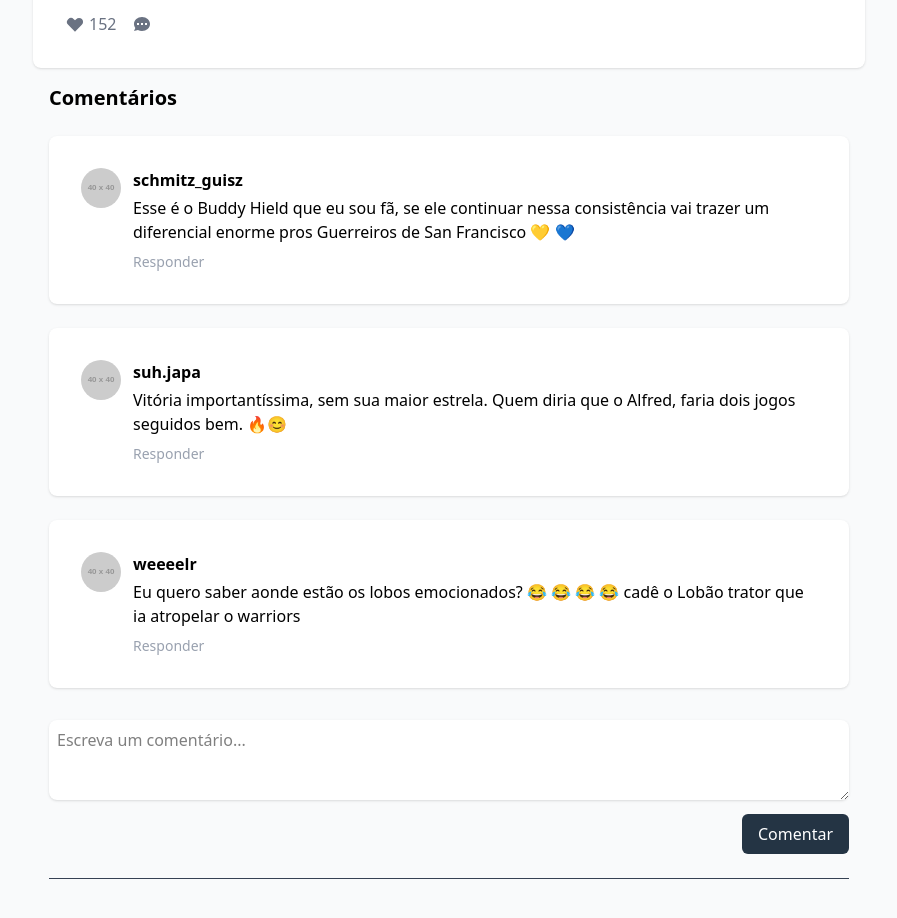
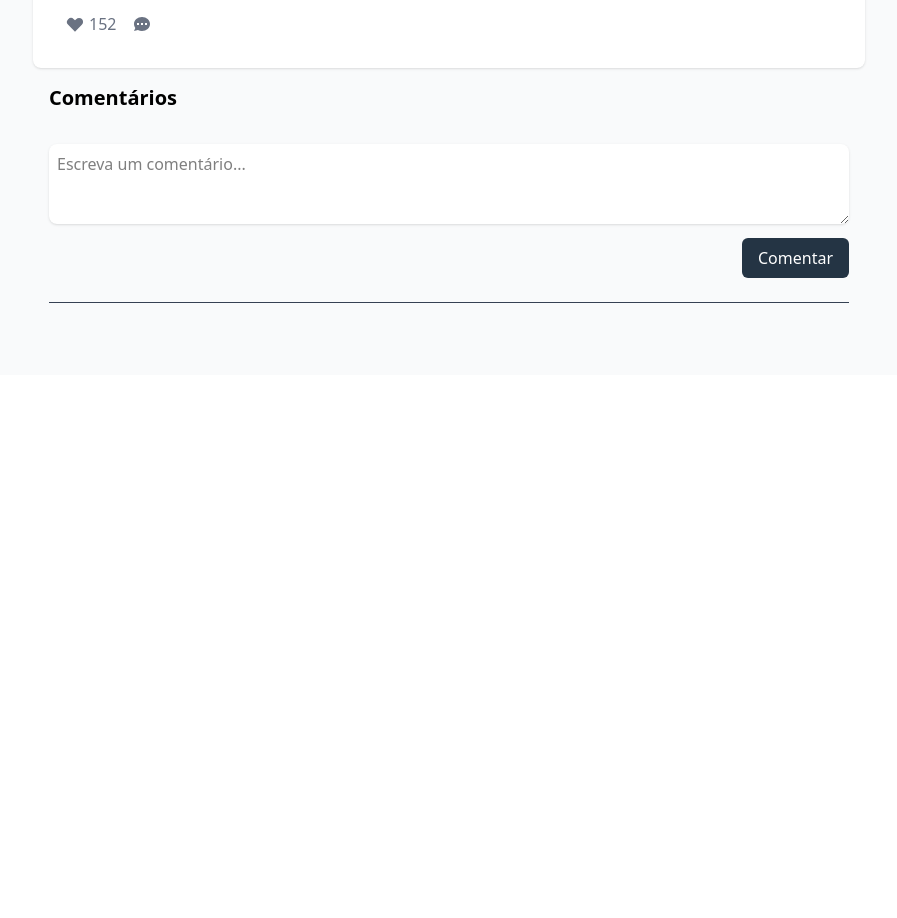
Before and after one commit to victorschmidt21/hacktoonBPK, a React (Vite) app in the folder client/: page /article/1 in a window 1280 px wide. Shown: the part 900-1818 px from the top of the page, without its empty margins (191-1088 px from the left). After the commit the page ends 1275 px from the top, so only its background shows below. Built offline with nearby package versions, Linux system fonts and the light colour scheme.

Commit message:
feat: create userContext

```diff
--- /dev/null
+++ b/client/src/api/routes/comments/comments.ts
@@ -0,0 +1,10 @@
+import type { UserAttributes } from "../user/user"
+
+export interface CommentsAttributes {
+    comentario_id: number
+    article_id: number
+    comentario: string
+    created_at: string
+    updated_at: string
+    user: UserAttributes
+}
--- /dev/null
+++ b/client/src/api/routes/comments/commentsRoute.ts
@@ -0,0 +1,16 @@
+import type { AxiosInstance } from "axios";
+import { templateGetByIdArticleComments } from "./template";
+import type { CommentsAttributes } from "./comments";
+
+export class CommentsRoute {
+    server: AxiosInstance | null;
+
+    constructor(server:  AxiosInstance | null) {
+        this.server = server;
+    }
+
+    async getByIdArticle(id: string): Promise<CommentsAttributes[]> {
+        const response = await this.server?.get("comentario/" + id);
+        return response?.data ?? templateGetByIdArticleComments
+    }
+}
--- /dev/null
+++ b/client/src/api/routes/comments/template.ts
@@ -0,0 +1,72 @@
+export const templateGetByIdArticleComments = [
+    {
+      "comentario_id": 102,
+      "article_id": 42,
+      "comentario": "Sugiro revisar a seção 3.2. Há alguns pontos que precisam ser esclarecidos quanto à validação dos dados.",
+      "created_at": "2025-05-07T16:45:10",
+      "updated_at": "2025-05-07T16:45:10",
+      "user": {
+        "idUser": 8,
+        "userName": "Carlos Oliveira",
+        "userEmail": "carlos.oliveira@universidade.edu.br",
+        "url_img_user": "https://storage.example.com/users/8/profile.jpg",
+        "type": "Avaliador"
+      }
+    },
+    {
+      "comentario_id": 103,
+      "article_id": 42,
+      "comentario": "A metodologia está bem fundamentada, mas recomendo expandir a discussão sobre as limitações do estudo.",
+      "created_at": "2025-05-07T17:20:45",
+      "updated_at": "2025-05-07T17:20:45",
+      "user": {
+        "idUser": 12,
+        "userName": "Ana Pereira",
+        "userEmail": "ana.pereira@universidade.edu.br",
+        "url_img_user": "https://storage.example.com/users/12/profile.jpg",
+        "type": "Avaliador"
+      }
+    },
+    {
+      "comentario_id": 104,
+      "article_id": 45,
+      "comentario": "As conclusões precisam ser melhor conectadas com os resultados apresentados.",
+      "created_at": "2025-05-07T18:05:22",
+      "updated_at": "2025-05-07T18:15:30",
+      "user": {
+        "idUser": 5,
+        "userName": "Roberto Santos",
+        "userEmail": "roberto.santos@instituto.org",
+        "url_img_user": "https://storage.example.com/users/5/profile.jpg",
+        "type": "Editor"
+      }
+    },
+    {
+      "comentario_id": 105,
+      "article_id": 42,
+      "comentario": "Excelente trabalho na análise estatística. Apenas considere incluir os p-valores nas tabelas 2 e 3.",
+      "created_at": "2025-05-08T09:30:15",
+      "updated_at": "2025-05-08T09:30:15",
+      "user": {
+        "idUser": 9,
+        "userName": "Mariana Costa",
+        "userEmail": "mariana.costa@universidade.edu.br",
+        "url_img_user": "https://storage.example.com/users/9/profile.jpg",
+        "type": "Avaliador"
+      }
+    },
+    {
+      "comentario_id": 106,
+      "article_id": 47,
+      "comentario": "As referências bibliográficas precisam ser atualizadas. Há pesquisas mais recentes sobre o tema que não foram incluídas.",
+      "created_at": "2025-05-08T10:45:33",
+      "updated_at": "2025-05-08T11:20:12",
+      "user": {
+        "idUser": 15,
+        "userName": "Pedro Almeida",
+        "userEmail": "pedro.almeida@centro.edu.br",
+        "url_img_user": "https://storage.example.com/users/15/profile.jpg",
+        "type": "Avaliador"
+      }
+    }
+  ]
--- a/client/src/components/comment/index.tsx
+++ b/client/src/components/comment/index.tsx
@@ -10,35 +10,7 @@ type Comment = {
 };
 
 const CommentSection: React.FC = () => {
-  const [comments, setComments] = useState<Comment[]>([
-    {
-      id: "1",
-      username: "schmitz_guisz",
-      avatarUrl: "https://via.placeholder.com/40",
-      content:
-        "Esse é o Buddy Hield que eu sou fã, se ele continuar nessa consistência vai trazer um diferencial enorme pros Guerreiros de San Francisco 💛 💙",
-      timestamp: "23 h",
-      gostos: 100,
-    },
-    {
-      id: "2",
-      username: "suh.japa",
-      avatarUrl: "https://via.placeholder.com/40",
-      content:
-        "Vitória importantíssima, sem sua maior estrela. Quem diria que o Alfred, faria dois jogos seguidos bem. 🔥😊",
-      timestamp: "23 h",
-      gostos: 27,
-    },
-    {
-      id: "3",
-      username: "weeeelr",
-      avatarUrl: "https://via.placeholder.com/40",
-      content:
-        "Eu quero saber aonde estão os lobos emocionados? 😂 😂 😂 😂 cadê o Lobão trator que ia atropelar o warriors",
-      timestamp: "23 h",
-      gostos: 56,
-    },
-  ]);
+  const [comments, setComments] = useState<Comment[]>([]);
 
   const [newCommentText, setNewCommentText] = useState<string>("");
 
--- a/client/src/context/userContext.ts
+++ b/client/src/context/userContext.ts
@@ -1,28 +1,14 @@
-// import { type ReactNode, useState, createContext } from "react";
-// import { User, type UserAttributes } from "../api/routes/user/user";
+import { create } from 'zustand';
+import type { UserAttributes } from '../api/routes/user/user';
 
+interface UserState {
+  user: UserAttributes | null;
+  setUser: (user: UserAttributes) => void;
+  clearUser: () => void;
+}
 
-// interface UserContextData {
-//   user: User | undefined;
-//   setUser(userAttributes: UserAttributes): void;
-// }
-
-// interface UserProviderProps {
-//   children: ReactNode;
-// }
-
-// export const UserContext = createContext({} as UserContextData);
-
-// export function UserProvider({ children }: UserProviderProps) {
-//   const [user, setUserState] = useState<UserAttributes | undefined>(undefined);
-
-//   const setUser = (userAttributes: UserAttributes) => {
-//     setUserState(userAttributes);
-//   };
-
-//   return (
-//     <UserContext.Provider value={{ user, setUser }}>
-//       {children}
-//     </UserContext.Provider>
-//   );
-// }
+export const useUserStore = create<UserState>((set) => ({
+  user: null,
+  setUser: (user) => set({ user }),
+  clearUser: () => set({ user: null }),
+}));
```
Also changed, not shown: client/package.json (+4 -3 lines), 1 other file (tests, documents, lock files or other folders).
